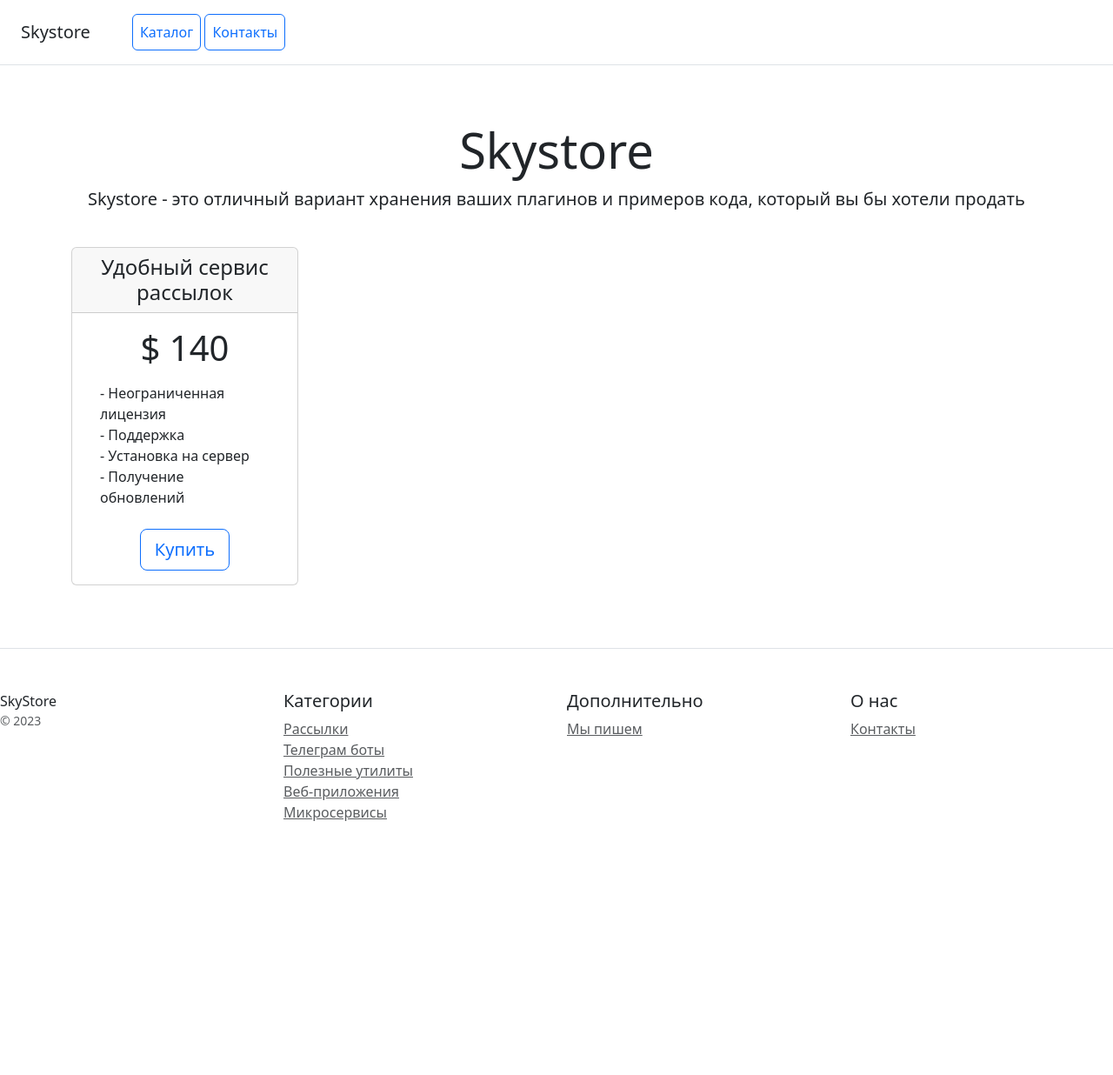
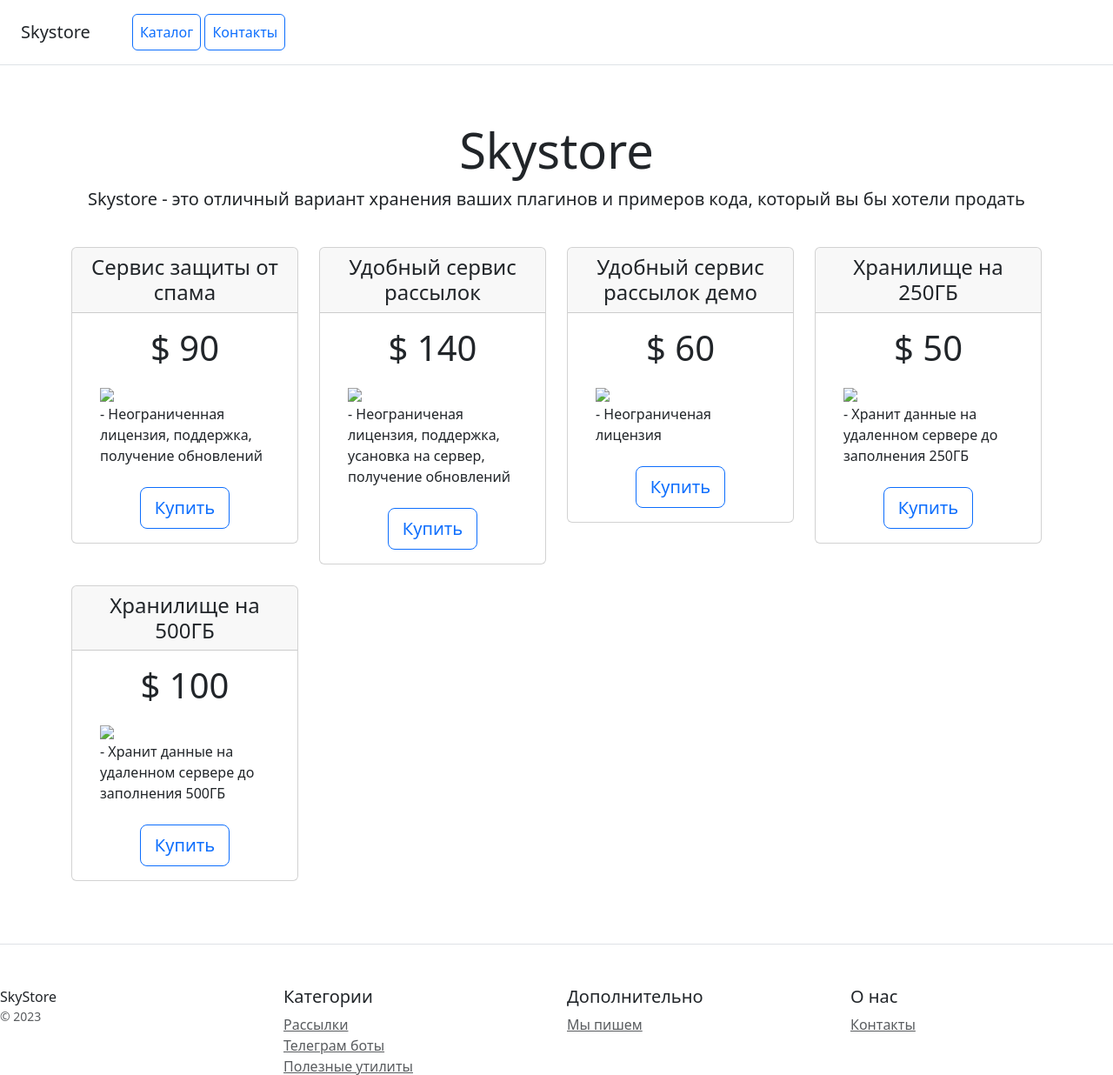
Before and after one commit to Daniil-Tarasov/Web-shop, a Django app: template catalog/templates/home.html in a window 1280 px wide. Shown: the top 1236 px of the page at 87% size. Before the commit the page ends 944 px from the top, so only its background shows below. Run offline with Django 5.2, Linux system fonts and the light colour scheme; the template is opened without the code that fills it: values that come from a table or form of the project are taken from there, others are empty; data comes from the database, SQL or seed files in the repository; some libraries are stand-ins or nearby versions.

Commit message:
main task end

```diff
--- a/catalog/templates/home.html
+++ b/catalog/templates/home.html
@@ -1,7 +1,7 @@
 {% extends 'base.html' %}
+{% load my_tags %}
 
 {% block title %}Каталог{% endblock %}
-
 
 {% block content %}
 <div class="pricing-header px-3 py-3 pt-md-5 pb-md-4 mx-auto text-center">
@@ -11,23 +11,25 @@
 </div>
 <div class="container">
     <div class="row text-center">
+    {% for product in products %}
             <div class="col-3">
                 <div class="card mb-4 box-shadow">
                     <div class="card-header">
-                        <h4 class="my-0 font-weight-normal">Удобный сервис рассылок</h4>
+                        <h4 class="my-0 font-weight-normal">{{ product.name_product }}</h4>
                     </div>
                     <div class="card-body">
-                        <h1 class="card-title pricing-card-title">$ 140</h1>
+                        <h1 class="card-title pricing-card-title">$ {{ product.price }}</h1>
                         <ul class="list-unstyled mt-3 mb-4 text-start m-3">
-                            <li>- Неограниченная лицензия</li>
-                            <li>- Поддержка</li>
-                            <li>- Установка на сервер</li>
-                            <li>- Получение обновлений</li>
+                            <li> <img src="{{ product.image | media_filter }}" style="width: 100px"></li>
+                            <li>- {{ product.description|truncatechars:100 }}</li>
                         </ul>
-                        <button type="button" class="btn btn-lg btn-block btn-outline-primary">Купить</button>
+                        <a href="/product/{{ product.id }}">
+                            <button type="button" class="btn btn-lg btn-block btn-outline-primary" >Купить</button>
+                        </a>
                     </div>
                 </div>
             </div>
+    {% endfor %}
     </div>
 </div>
 {% endblock %}
--- a/catalog/templates/product_detail.html
+++ b/catalog/templates/product_detail.html
@@ -1,14 +1,14 @@
 {% extends 'base.html' %}
+{% load my_tags %}
 
-{% block title %}Данные о продукте{% endblock %}
-
+{% block title %}Информация о продукте{% endblock %}
 
 {% block content %}
 <div class="pricing-header px-3 py-3 pt-md-5 pb-md-4 mx-auto text-center">
     <h1 class="display-4">Данные о продукте</h1>
 </div>
 <h1>Информация о продукте</h1>
-<p>Изображение: <img src='/images/' {{ image }} alt="{{ product_name }}"></p>
+<p>Изображение: <img src="{{ image | media_filter }}" style="width: 50px" alt="{{ product_name }}"></p>
 <p>Название: {{ product_name }}</p>
 <p>Категория: {{ category }}</p>
 <p>Описание: {{ description }}</p>
--- /dev/null
+++ b/catalog/templatetags/my_tags.py
@@ -0,0 +1,9 @@
+from django import template
+
+register = template.Library()
+
+@register.filter()
+def media_filter(path):
+    if path:
+        return f'/media/{path}'
+    return '#'
--- a/catalog/urls.py
+++ b/catalog/urls.py
@@ -7,5 +7,5 @@ app_name = CatalogConfig.name
 urlpatterns = [
     path('', home, name='home'),
     path('contacts/', contacts, name='contacts'),
-    path('product_detail/<int:pk>/', product_detail, name="product_detail")
+    path('product/<int:pk>/', product_detail, name="product_detail")
 ]
```
Also changed, not shown: catalog/views.py (+4 -3 lines).
